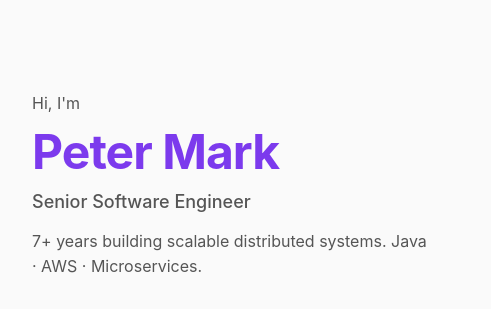
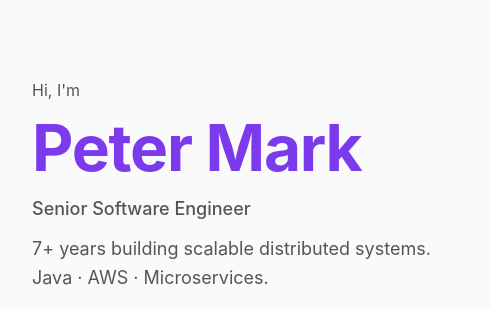
Before and after one commit to ptemark/PersonalWebsite, a website built with webpack: page index.html in a window 1280 px wide. Shown: the part 186-495 px from the top of the page, 226-717 px from the left. Built offline with nearby package versions, Linux system fonts and the light colour scheme.

Commit message:
feat(hero): increase font scale at 1024px+ breakpoint
- Override --font-size-hero-name CSS custom property to 4rem at 1024px+
- Override .hero__tagline font-size to 1.125rem at 1024px+
- New @media (min-width: 1024px) block in hero section styles

Co-Authored-By: Claude <noreply@anthropic.com>

```diff
--- a/css/style.css
+++ b/css/style.css
@@ -463,6 +463,16 @@ textarea {
   }
 }
 
+@media (min-width: 1024px) {
+  :root {
+    --font-size-hero-name: 4rem;
+  }
+
+  .hero__tagline {
+    font-size: 1.125rem;
+  }
+}
+
 /* ==========================================================================
    Experience Section
    ========================================================================== */
```
Also changed, not shown: spec/TASKS.md (+2 -1 lines).
